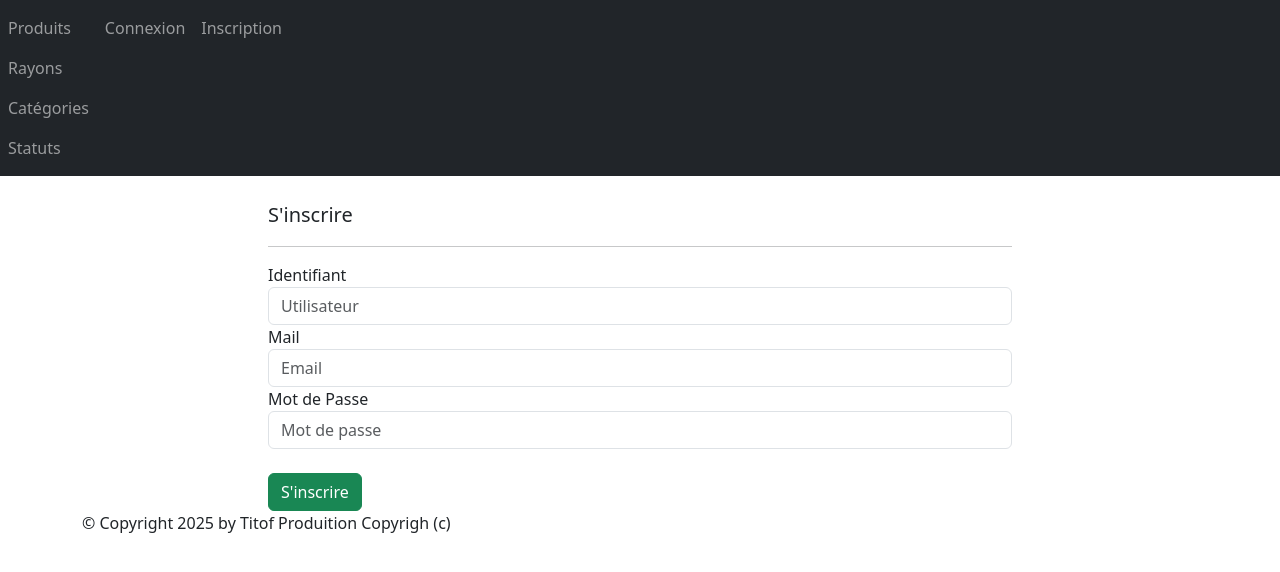
After one commit to MatheoLobjois/Programmation-avanc-e, a Django app: page /monApp/register/ in a window 1280 px wide. The commit adds this page. Shown: the top 572 px of the page. Run offline with Django 5.2, Linux system fonts and the light colour scheme; some libraries are stand-ins or nearby versions.

Commit message:
Fin du TD3

```diff
--- a/TutoDjango/TutoDjango/settings.py
+++ b/TutoDjango/TutoDjango/settings.py
@@ -12,6 +12,7 @@ https://docs.djangoproject.com/en/5.2/ref/settings/
 
 from pathlib import Path
 
+EMAIL_BACKEND = 'django.core.mail.backends.console.EmailBackend'
 # Build paths inside the project like this: BASE_DIR / 'subdir'.
 BASE_DIR = Path(__file__).resolve().parent.parent
 
--- /dev/null
+++ b/TutoDjango/monApp/forms.py
@@ -0,0 +1,6 @@
+from django import forms
+
+class ContactUsForm(forms.Form):
+    name = forms.CharField(required=False)
+    email = forms.EmailField()
+    message = forms.CharField(max_length=1000)
--- a/TutoDjango/monApp/templates/monApp/base.html
+++ b/TutoDjango/monApp/templates/monApp/base.html
@@ -21,6 +21,18 @@
                         <a class="nav-link" href="{% url 'lst_rayons' %}">Rayons</a>
                         <a class="nav-link" href="{% url 'lst_categories' %}">Catégories</a>
                         <a class="nav-link" href="{% url 'lst_statuts' %}">Statuts</a>
+                        {% if user.is_authenticated %}
+                            <li class="nav-item">
+                                <a class="nav-link" href="{% url 'logout' %}">Déconnexion</a>
+                            </li>
+                            {%else%}
+                            <li class="nav-item">
+                                <a class="nav-link" href="{% url 'login' %}">Connexion</a>
+                            </li>
+                            <li class="nav-item">
+                                <a class="nav-link" href="{% url 'register' %}">Inscription</a>
+                            </li>
+                        {%endif%}
                     </li>
                 </ul>
             </div>
--- /dev/null
+++ b/TutoDjango/monApp/templates/monApp/email_sent.html
@@ -0,0 +1,6 @@
+{% extends 'monApp/base.html' %}
+{% block contenu %}
+        <p>
+            email sent
+        </p>
+{% endblock %}
--- /dev/null
+++ b/TutoDjango/monApp/templates/monApp/page_register.html
@@ -0,0 +1,19 @@
+{% extends 'monApp/base.html' %}
+{% block contenu %}
+    <div class="align-center col-8 offset-2">
+    <p class="lead mb-3 ml-0">S'inscrire</p>
+    <hr/>
+        <form method="POST" action="{% url 'register' %}" autocomplete='off'>
+        {% csrf_token %}
+        <div class="form-group mb-3">
+            <label>Identifiant</label>
+            <input class="form-control" type="text" name="username" placeholder="Utilisateur">
+            <label>Mail</label>
+            <input class="form-control" type="mail" name="mail" placeholder="Email">
+            <label>Mot de Passe</label>
+            <input class="form-control" type="password" name="password" placeholder="Mot de passe">
+        </div>
+        <button type="submit" class="btn btn-success mt-2">S'inscrire</button>
+        </form>
+    </div>
+{% endblock %}
--- a/TutoDjango/monApp/urls.py
+++ b/TutoDjango/monApp/urls.py
@@ -3,10 +3,10 @@ from . import views
 from django.views.generic import *
 
 urlpatterns = [
- path("home/", views.HomeView.as_view()),
- path("home/<param>", views.HomeView.as_view()),
- path("aboutUs/", views.AboutView.as_view()),
- path("contactUs/", views.ContactView.as_view()),
+ path("home/", views.HomeView.as_view(), name ="home"),
+ path("home/<param>", views.HomeView.as_view(),name="home"),
+ path("aboutUs/", views.AboutView.as_view(),name="about"),
+ path("contactUs/", views.ContactView,name="contact"),
  path("produits/",views.ProduitListView.as_view(),name="lst_prdts"),
  path("produit/<pk>/" ,views.ProduitDetailView.as_view(), name="dtl_prdt"),
  path("rayons/",views.RayonListView.as_view(),name="lst_rayons"),
@@ -15,4 +15,8 @@ urlpatterns = [
  path("categorie/<pk>/" ,views.CategorieDetailView.as_view(), name="dtl_categorie"),
  path("statuts/",views.StatutListView.as_view(),name="lst_statuts"),
  path("statut/<pk>/" ,views.StatutDetailView.as_view(), name="dtl_statut"),
+ path("email-sent/",views.EmailSent,name="email-sent"),
+ path('login/', views.ConnectView.as_view(), name='login'),
+ path('register/', views.RegisterView.as_view(), name='register'),
+ path('logout/', views.DisconnectView.as_view(), name='logout'),
 ]
--- a/TutoDjango/monApp/views.py
+++ b/TutoDjango/monApp/views.py
@@ -1,8 +1,13 @@
 from django.shortcuts import render
-
 from django.http import HttpResponse, Http404
 from .models import Produit, Categorie,Statut,Rayon
 from django.views.generic import *
+from django.contrib.auth.views import LoginView
+from django.contrib.auth.models import User
+from django.contrib.auth import login,authenticate,logout
+from monApp.forms import ContactUsForm
+from django.core.mail import send_mail
+from django.shortcuts import redirect
 
 
 class HomeView(TemplateView):
@@ -24,15 +29,24 @@ class AboutView(TemplateView):
     def post(self, request, **kwargs):
         return render(request, self.template_name)
 
-class ContactView(TemplateView):
-    template_name = "monApp/page_home.html"
-    def get_context_data(self, **kwargs):
-        context = super(ContactView, self).get_context_data(**kwargs)
-        context['titreh1'] = "Contact us..."
-        return context
-    def post(self, request, **kwargs):
-        return render(request, self.template_name)
+def ContactView(request):
+    titreh1 = "Contact us !"
+    if request.method=='POST':
+        form = ContactUsForm(request.POST)
+        if form.is_valid():
+            send_mail(
+            subject=f'Message from {form.cleaned_data["name"] or "anonyme"} via MonProjet Contact Us form',
+            message=form.cleaned_data['message'],
+            from_email=form.cleaned_data['email'],
+            recipient_list=['admin@monprojet.com'],
+            )
+            return redirect('email-sent')
+    else:
+        form = ContactUsForm()
+    return render(request, "monApp/page_home.html",{'titreh1':titreh1, 'form':form})
 
+def EmailSent(request):
+    return render(request,"monApp/email_sent.html")
 
 class ProduitListView(ListView):
     model = Produit
@@ -109,3 +123,34 @@ class StatutDetailView(DetailView):
         context = super(StatutDetailView, self).get_context_data(**kwargs)
         context['titremenu'] = "Détail du statut"
         return context
+
+class ConnectView(LoginView):
+    template_name = 'monApp/page_login.html'
+    def post(self, request, **kwargs):
+        lgn = request.POST.get('username', False)
+        pswrd = request.POST.get('password', False)
+        user = authenticate(username=lgn, password=pswrd)
+        if user is not None and user.is_active:
+            login(request, user)
+            return render(request, 'monApp/page_home.html', {'param': lgn, 'message': "You're connected"})
+        else:
+            return render(request, 'monApp/page_register.html')
+
+class RegisterView(TemplateView):
+    template_name = 'monApp/page_register.html'
+    def post(self, request, **kwargs):
+        username = request.POST.get('username', False)
+        mail = request.POST.get('mail', False)
+        password = request.POST.get('password', False)
+        user = User.objects.create_user(username, mail, password)
+        user.save()
+        if user is not None and user.is_active:
+            return render(request, 'monApp/page_login.html')
+        else:
+            return render(request, 'monApp/page_register.html')
+
+class DisconnectView(TemplateView):
+    template_name = 'monApp/page_logout.html'
+    def get(self, request, **kwargs):
+        logout(request)
+        return render(request, self.template_name)
```
Also changed, not shown: TutoDjango/monApp/templates/monApp/page_home.html (+9 -2 lines), TutoDjango/monApp/templates/monApp/page_login.html (added, +17 -0 lines), TutoDjango/monApp/templates/monApp/page_logout.html (added, +13 -0 lines), README.md.
